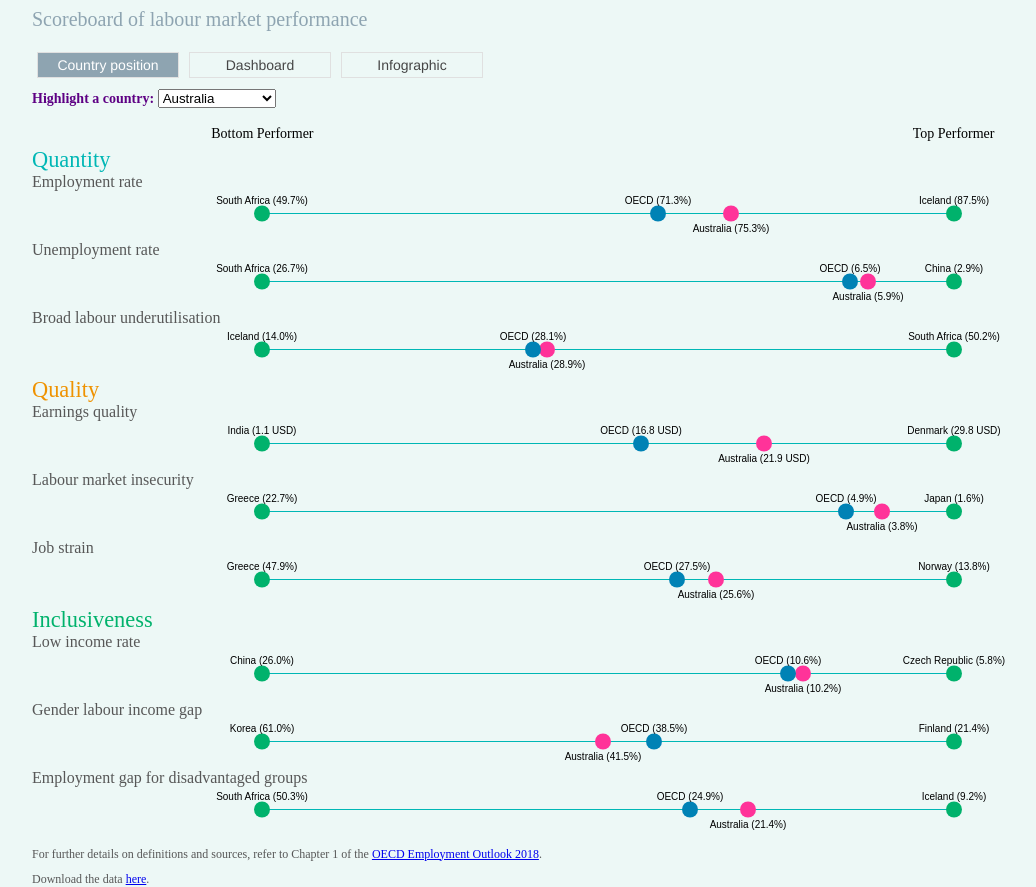
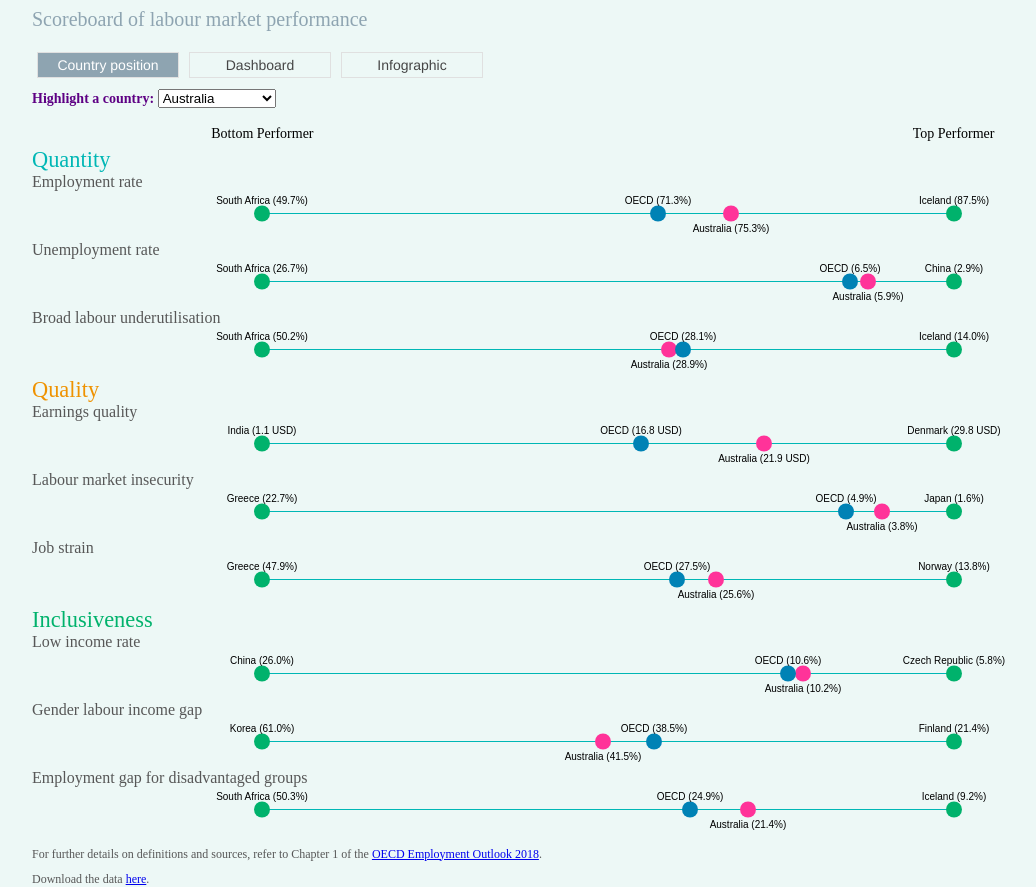
Before and after one commit to gitvfd/dash-oecd-emp-outlook-2018, a plain HTML site: page index.html in a window 1280 px wide. Shown: the whole page, without its empty margins (32-1068 px from the left). Drawn offline with Linux system fonts and the light colour scheme.

Commit message:
inversion broad labour scale

```diff
--- a/index.html
+++ b/index.html
@@ -453,7 +453,7 @@ test="#"+topicSelected;
 		var minValue = d3.min(data, function(d) { return parseFloat(d.value); });
 		var maxValue = d3.max(data, function(d) { return parseFloat(d.value); });
 
-		if(topicSelected=="EarnQual" || topicSelected=="Emp" || topicSelected=="BroadLabUnder")
+		if(topicSelected=="EarnQual" || topicSelected=="Emp")
 			x.domain([minValue,maxValue]) ;
 		else
 			x.domain([maxValue,minValue]) ;
```
